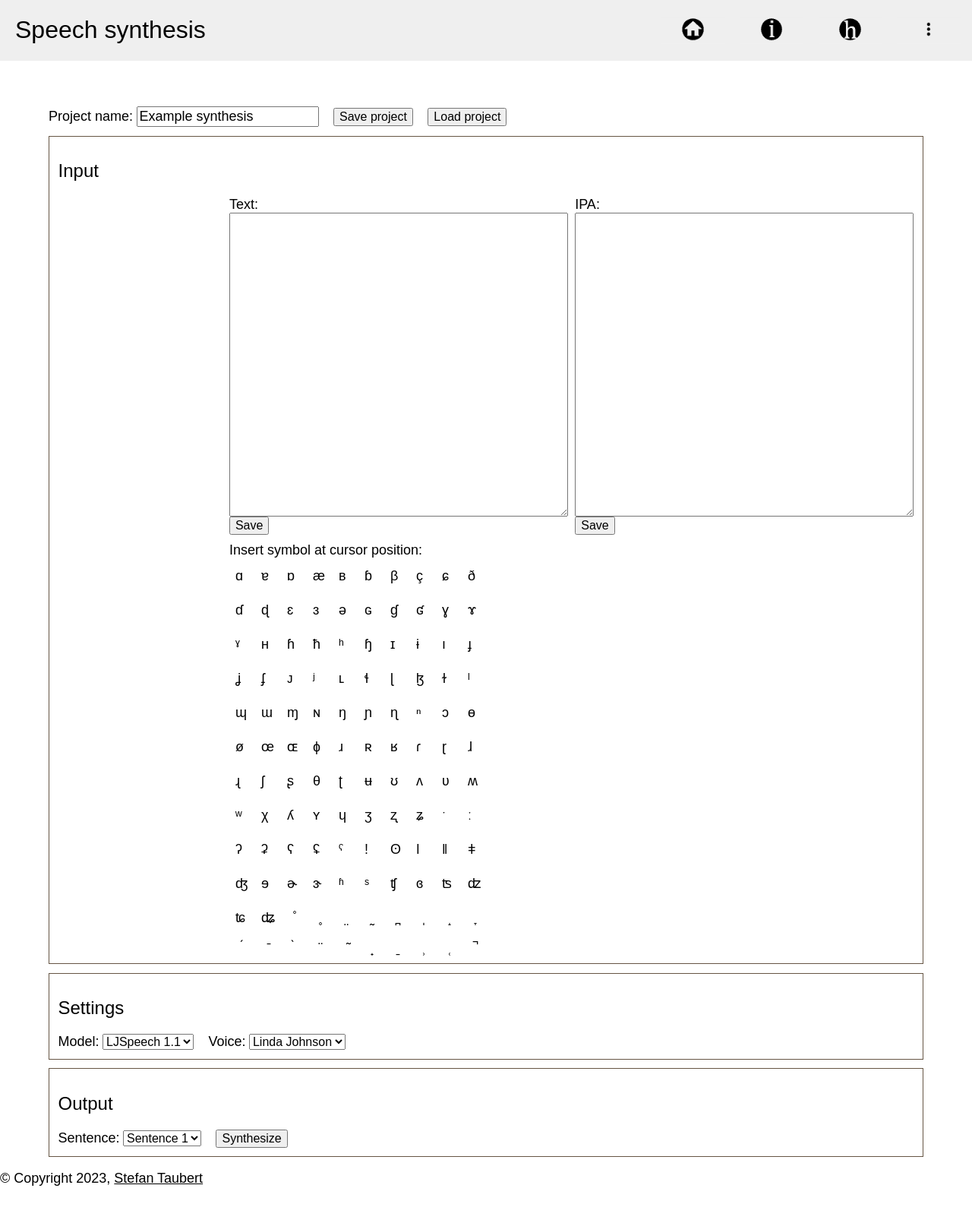
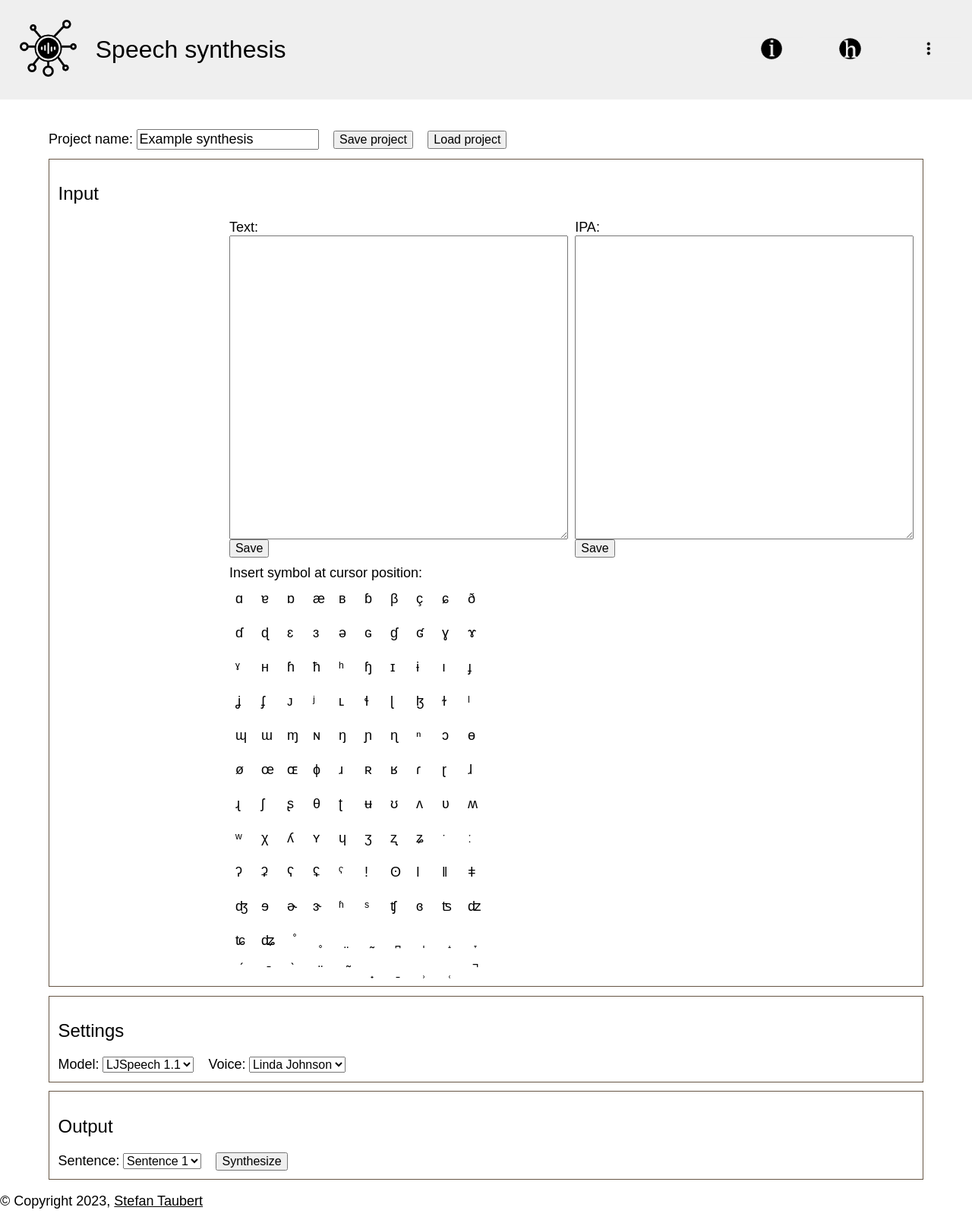
Before and after one commit to ntlprzybysz/synthesis-gui, a Django app: page /synthesis/ in a window 1280 px wide. Shown: the whole page at 76% size. Before the commit the page ends 1561 px from the top, so only its background shows below. Run offline with Django 4.2, Linux system fonts and the light colour scheme.

Commit message:
Updated CSS, i.e., added favicon, added project icon to header, fixed content divs on pages extending main

```diff
--- a/synthesis/static/base.css
+++ b/synthesis/static/base.css
@@ -17,17 +17,30 @@ a {
     color: black;
 }
 
+a:hover {
+    color: #414141;
+}
+
+#home-link {
+    color: black;
+    text-decoration: none;
+}
+
 h1 {
     font-family: Deja Vu Serif, sans-serif;
     font-size: xx-large;
     font-weight: normal;
     margin-left: 20px;
+    white-space: nowrap;
+    overflow: hidden;
 }
 
-h2 {
+h2,
+h3 {
     font-family: Deja Vu Serif, sans-serif;
     font-size: x-large;
     font-weight: normal;
+    text-decoration: none;
 }
 
 select,
@@ -54,7 +67,7 @@ textarea {
 
 .content {
     width: 90%;
-    margin: 120px auto 0;
+    margin: 150px auto 0;
     overflow: auto;
     padding-top: 20px;
 }
@@ -69,6 +82,13 @@ textarea {
     right: 0;
     z-index: 100;
     width: 100%;
+}
+
+#navigation-title {
+    margin-left: 5%;
+    margin-top: 5%;
+    margin-bottom: 5%;
+    width: 500px;
 }
 
 #navigation {
--- a/synthesis/templates/home.html
+++ b/synthesis/templates/home.html
@@ -6,6 +6,7 @@
         {% block title %}
         <title>Speech synthesis</title>
         {% endblock %}
+        <link rel="icon" type="image/x-icon" href="{% static 'graphics/favicon.ico' %}">
         <link rel="stylesheet" type="text/css" href="{% static 'base.css' %}">
         <script src="{% static 'main.js' %}"></script>
 </head>
@@ -14,25 +15,31 @@
         {% block sidebar %}
         <div class="header">
                 <ul>
-                        <li>
+                        <li id="navigation-title">
+                                <a id="home-link" href="/synthesis/home">
+                                <img src="/static/graphics/logo_transparent_500x500.png" alt="The logo of the project, a simplified representaton of
+                                a neural network with a sound wave in the centre." style="float:left; width: 75px; height: 75px; margin-right: 25px;">
                                 <h1>Speech synthesis</h1>
+                                </a>
                         </li>
                         <div id="navigation">
                                 <li>
-                                        <button type="button" id="home-button" class="nav-button"
-                                                onclick="window.location.href='/synthesis/home';"><img src="{% static 'graphics/home_btn_transparent.png' %}" style="width: 40%; height: auto;"></button>
-                                </li>
-                                <li>
                                         <button type="button" id="about-button" class="nav-button"
-                                                onclick="window.location.href='/synthesis/about';"><img src="{% static 'graphics/info_btn_transparent.png' %}" style="width: 40%; height: auto;"></button>
+                                                onclick="window.location.href='/synthesis/about';"><img
+                                                        src="{% static 'graphics/info_btn_transparent.png' %}"
+                                                        style="width: 40%; height: auto;"></button>
                                 </li>
                                 <li>
                                         <button type="button" id="help-button" class="nav-button"
-                                                onclick="window.location.href='/synthesis/help';"><img src="{% static 'graphics/help_btn_transparent.png' %}" style="width: 40%; height: auto;"></button>
+                                                onclick="window.location.href='/synthesis/help';"><img
+                                                        src="{% static 'graphics/help_btn_transparent.png' %}"
+                                                        style="width: 40%; height: auto;"></button>
                                 </li>
                                 <li>
                                         <button type="button" id="menu-button" class="nav-button"
-                                                onclick="window.location.href='/synthesis/home';"><img src="{% static 'graphics/menu_btn_transparent.png' %}" style="width: 40%; height: auto;"></button>
+                                                onclick="window.location.href='/synthesis/home';"><img
+                                                        src="{% static 'graphics/menu_btn_transparent.png' %}"
+                                                        style="width: 40%; height: auto;"></button>
                                 </li>
                         </div>
                 </ul>
```
Also changed, not shown: synthesis/templates/synthesized.html (+17 -8 lines), synthesis/static/graphics/favicon.ico (added), synthesis/static/graphics/home_btn_transparent.png (deleted).
